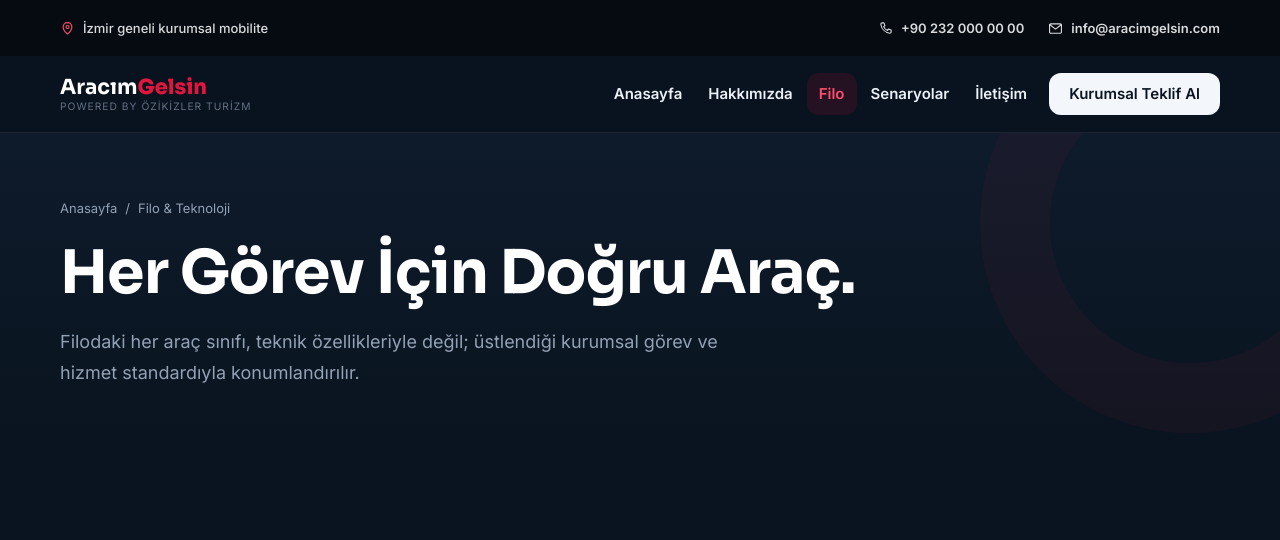
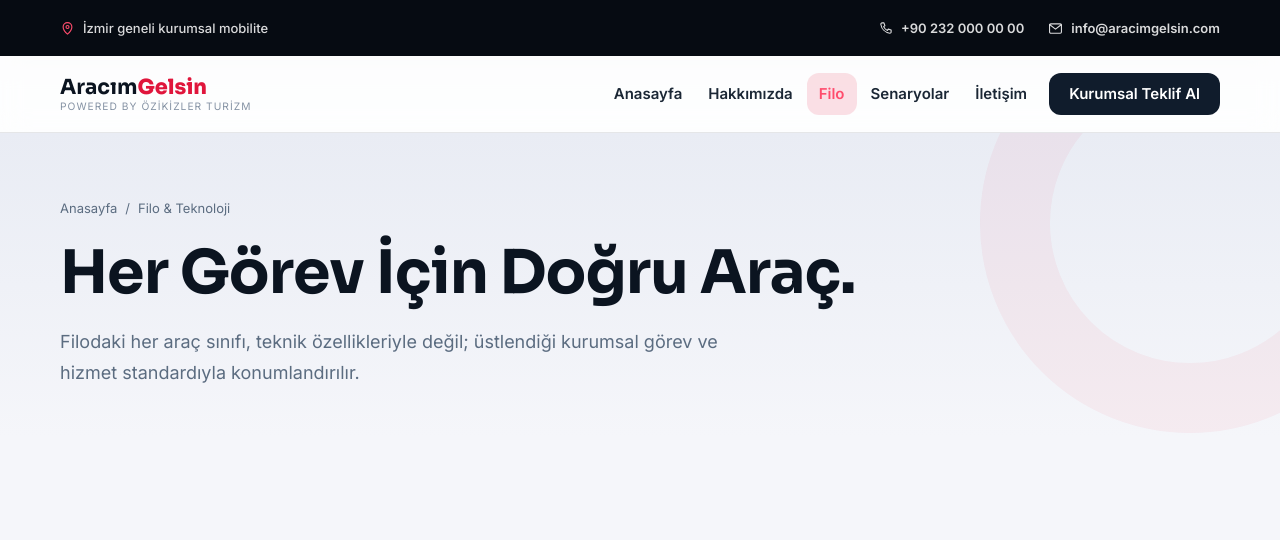
Before and after one commit to Tolunay-c/arac-gelsin, a PHP site: page /filo in a window 1280 px wide. Shown: the top 540 px of the page. Run offline with PHP 8.4, Linux system fonts and the light colour scheme; some libraries are stand-ins or nearby versions.

Commit message:
fix: update default theme to light mode across multiple files

```diff
--- a/assets/js/main.js
+++ b/assets/js/main.js
@@ -17,7 +17,7 @@
 
   // İlk boyamadan önce <head> içindeki blocking script zaten data-theme'i
   // ayarladı; burada sadece meta/etiketleri o değerle senkronlarız.
-  apply(document.documentElement.getAttribute('data-theme') || 'dark');
+  apply(document.documentElement.getAttribute('data-theme') || 'light');
 
   if (!toggle) return;
   toggle.addEventListener('click', function () {
--- a/design-2/assets/js/main.js
+++ b/design-2/assets/js/main.js
@@ -17,7 +17,7 @@
 
   // İlk boyamadan önce <head> içindeki blocking script zaten data-theme'i
   // ayarladı; burada sadece meta/etiketleri o değerle senkronlarız.
-  apply(document.documentElement.getAttribute('data-theme') || 'dark');
+  apply(document.documentElement.getAttribute('data-theme') || 'light');
 
   if (!toggle) return;
   toggle.addEventListener('click', function () {
--- a/design-3/assets/js/main.js
+++ b/design-3/assets/js/main.js
@@ -17,7 +17,7 @@
 
   // İlk boyamadan önce <head> içindeki blocking script zaten data-theme'i
   // ayarladı; burada sadece meta/etiketleri o değerle senkronlarız.
-  apply(document.documentElement.getAttribute('data-theme') || 'dark');
+  apply(document.documentElement.getAttribute('data-theme') || 'light');
 
   if (!toggle) return;
   toggle.addEventListener('click', function () {
--- a/includes/header.php
+++ b/includes/header.php
@@ -24,7 +24,7 @@ $navLinks = [
 <meta charset="UTF-8">
 <script>
 /* AÇIK/KOYU TEMA GEÇİŞİ ŞİMDİLİK DEVRE DIŞI — müşteriye henüz
-   sunulmayacak, site her zaman koyu (varsayılan marka) temasıyla açılır.
+   sunulmayacak, site her zaman açık (varsayılan marka) temasıyla açılır.
    Özelliği geri almak için bloğu yorumdan çıkarın ve altındaki tek
    satırı silin.
 (function () {
@@ -32,21 +32,21 @@ $navLinks = [
     var fromUrl = new URLSearchParams(location.search).get('theme');
     var saved = localStorage.getItem('aracimgelsin-theme');
     var theme = fromUrl === 'light' || fromUrl === 'dark' ? fromUrl
-      : (saved === 'light' || saved === 'dark' ? saved : 'dark');
+      : (saved === 'light' || saved === 'dark' ? saved : 'light');
     document.documentElement.setAttribute('data-theme', theme);
   } catch (e) {
-    document.documentElement.setAttribute('data-theme', 'dark');
+    document.documentElement.setAttribute('data-theme', 'light');
   }
 })();
 */
-document.documentElement.setAttribute('data-theme', 'dark');
+document.documentElement.setAttribute('data-theme', 'light');
 </script>
 <meta name="viewport" content="width=device-width, initial-scale=1.0">
 <title><?= e($pageTitle ?? ($settings['meta_title'] ?? $siteName)) ?></title>
 <meta name="description" content="<?= e($pageDescription ?? ($settings['meta_description'] ?? '')) ?>">
 <meta name="keywords" content="<?= e($settings['meta_keywords'] ?? '') ?>">
-<meta name="theme-color" content="#0A1420">
-<meta name="color-scheme" content="dark light">
+<meta name="theme-color" content="#F5F6FA">
+<meta name="color-scheme" content="light dark">
 <meta name="geo.region" content="TR-35">
 <meta name="geo.placename" content="İzmir">
 <link rel="canonical" href="<?= e(APP_URL . $currentPath) ?>">
```
Also changed, not shown: design-2/includes/header.php (+6 -6 lines), design-3/includes/header.php (+6 -6 lines).
